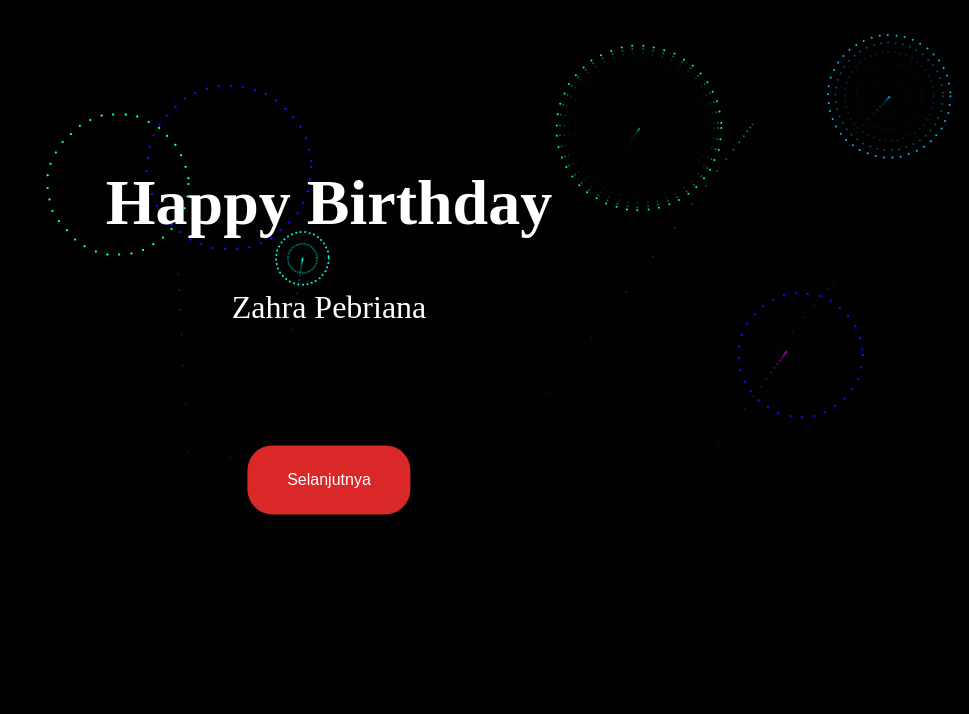
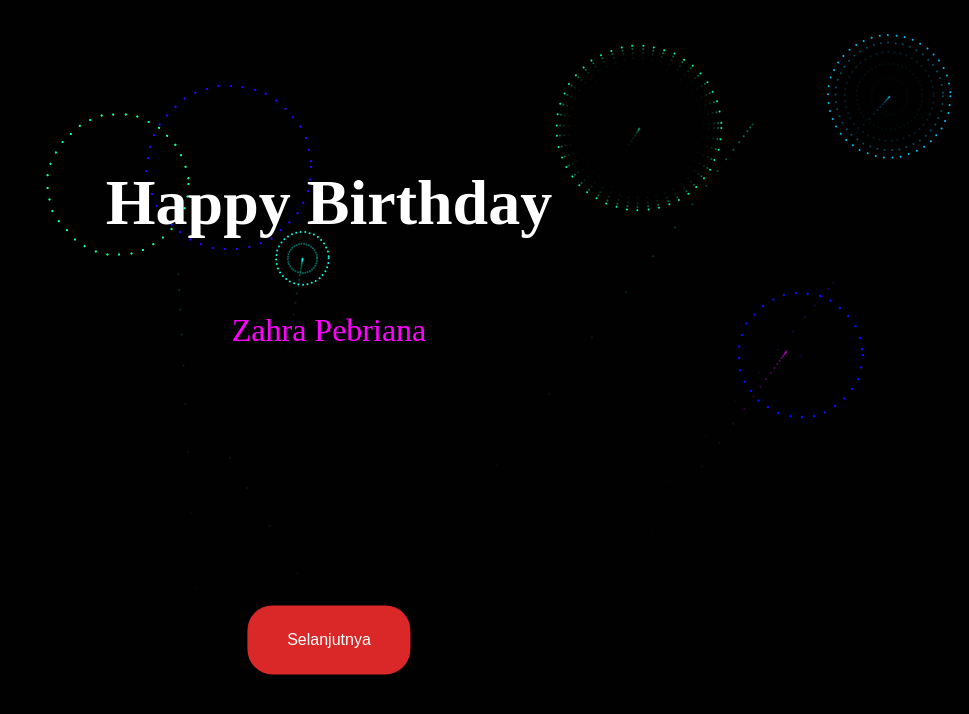
Before and after one commit to Ryfless/bdrtwo.github.io, a plain HTML site: page index.html in a window 1280 px wide. Shown: the whole page, without its empty margins (311-1280 px from the left). Drawn offline with Linux system fonts and the light colour scheme; animation ran at ten frames a second.

Commit message:
Update fireworks.css

```diff
--- a/fireworks.css
+++ b/fireworks.css
@@ -22,17 +22,18 @@ h2 {
     top: 35%;
     left: 50%;
     transform: translate(-50%, -50%);
-    color: #fff;
+    color: #ff00ff;
     font-family: "sans-serif";
     font-size: 2em;
     font-weight: 500;
     -webkit-user-select: none;
     user-select: none;
+    margin-top: 50px;
 }
 
 .box {
     position: absolute;
-    top: 60%;
+    top: 80%;
     left: 50%;
     border-radius: 25px;
     width: 7em;
```
